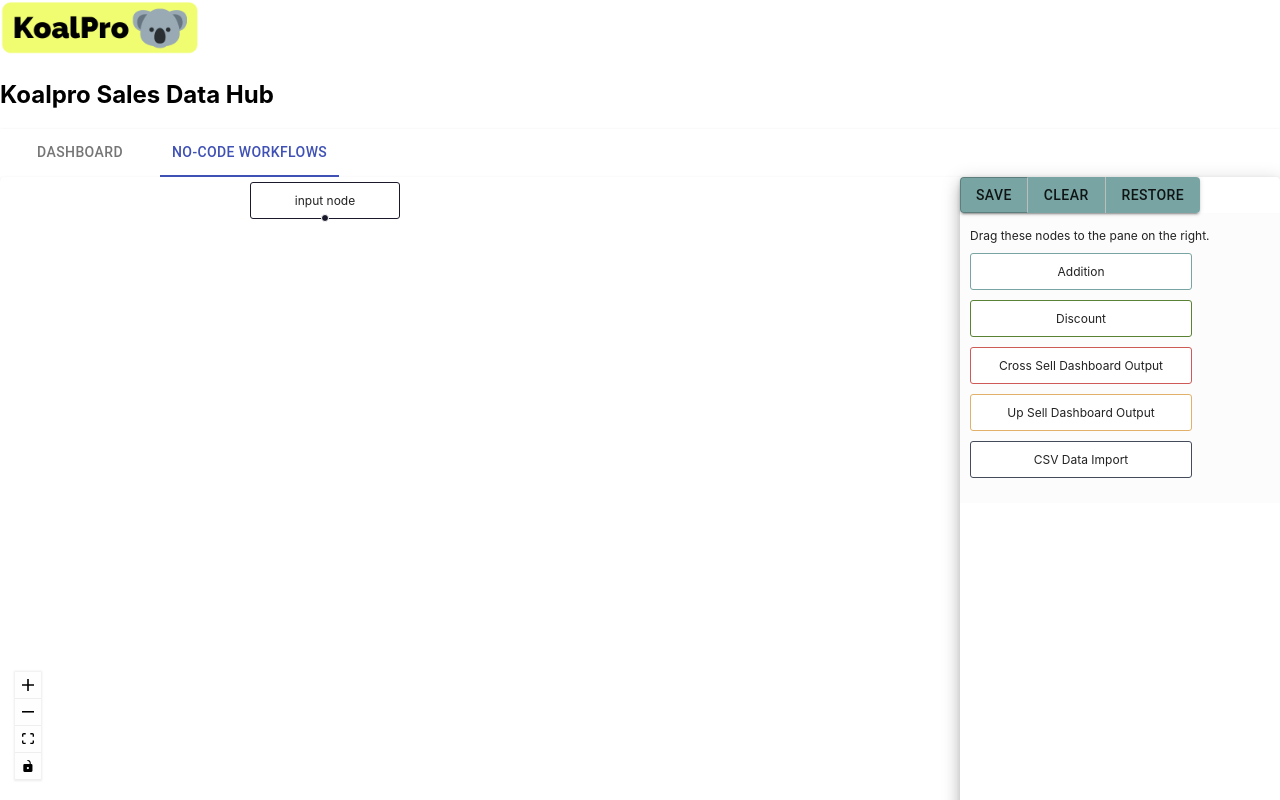
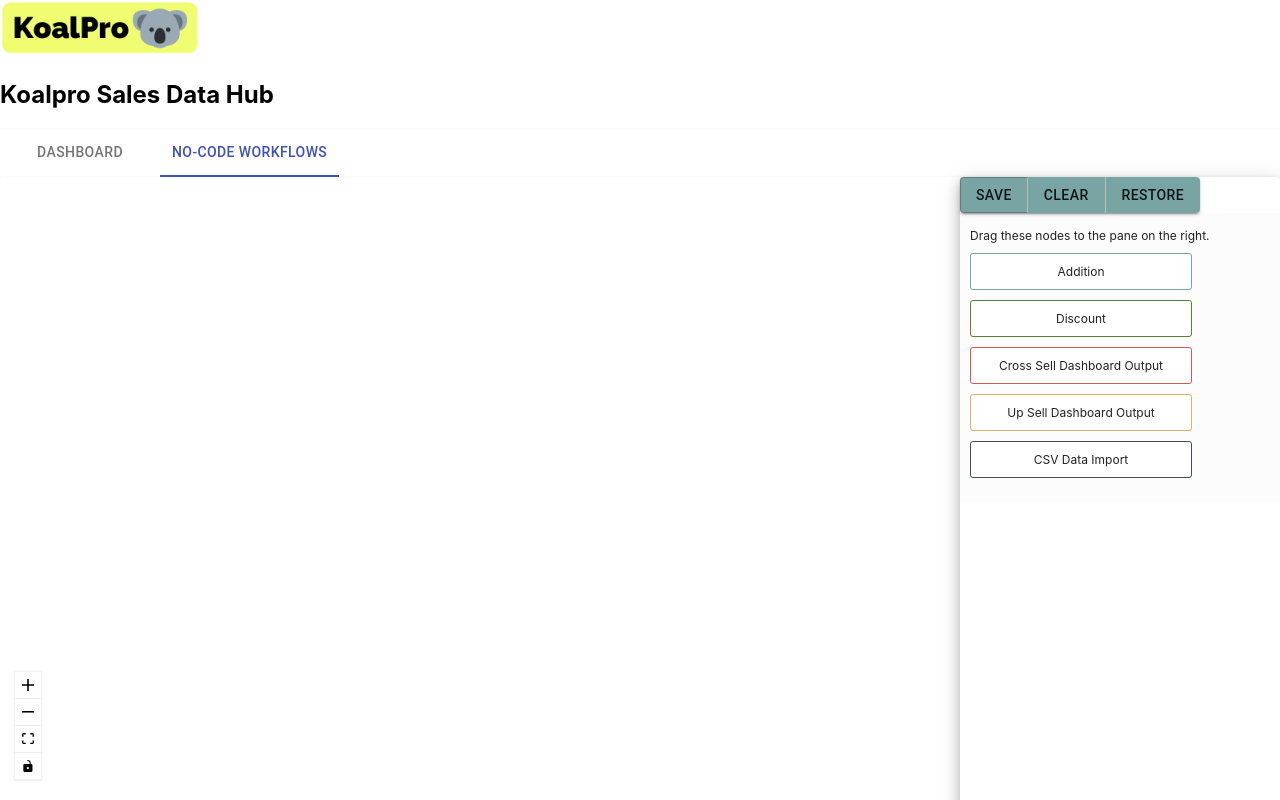
Before and after one commit to gmaruzhenko/koalpro, a React (Create React App) app in the folder frontend/: page / in a window 1280 px wide. Both pictures are taken after a click on the tab "NO-CODE WORKFLOWS". Shown: the top 800 px of the page. Built offline with nearby package versions, Linux system fonts and the light colour scheme; no server answers.

Commit message:
cleaned up intital state

```diff
--- a/frontend/src/components/DnDFlow.js
+++ b/frontend/src/components/DnDFlow.js
@@ -83,19 +83,11 @@ function config_to_flow_elements(config) {
 const flowStyles = {height: 800};
 
 
-let id = 0;
 const getId = () => {
     const unique_id = uuid();
     return `dndnode_${unique_id}`
 };
-const initialNodes = [
-    {
-        id: '1',
-        type: 'input',
-        data: { label: 'input node' },
-        position: { x: 250, y: 5 },
-    },
-];
+
 
 const nodeTypes = {
     addition: AdditionNode,
@@ -113,7 +105,7 @@ const edgeTypes = {
 const DnDFlow = () => {
     const reactFlowWrapper = useRef(null);
     const [reactFlowInstance, setReactFlowInstance] = useState(null);
-    const [nodes, setNodes, onNodesChange] = useNodesState(initialNodes);
+    const [nodes, setNodes, onNodesChange] = useNodesState([]);
     const [edges, setEdges, onEdgesChange] = useEdgesState([]);
     const [elements, setElements] = useState([]);
     const [restoreFlag, setRestoreFlag] = useState(false);
```
